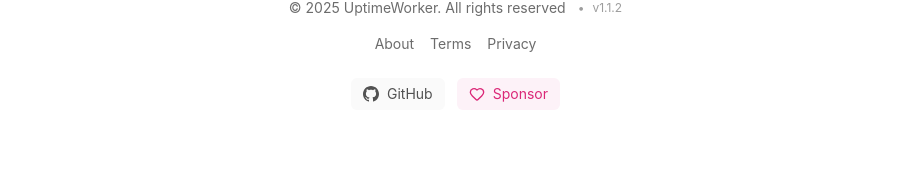
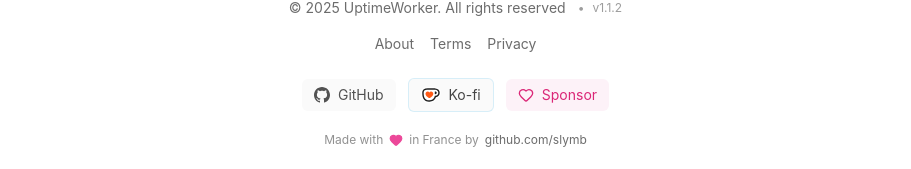
Before and after one commit to UptimeWorker/UptimeWorker, a React (Vite) app: page / in a window 1280 px wide. Shown: the part 692-861 px from the top of the page, without its empty margins (177-1088 px from the left). Before the commit the page ends 826 px from the top, so only its background shows below. Built offline with nearby package versions, Linux system fonts and the light colour scheme; no server answers.

Commit message:
feat(footer): add Ko-fi support and creator signature
- add the official Ko-fi link to branding configuration
- use the real Ko-fi icon asset in the footer
- add a clean footer Ko-fi button aligned with the existing visual style
- add a localized creator signature linking to github.com/slymb

```diff
--- a/src/components/Footer.tsx
+++ b/src/components/Footer.tsx
@@ -2,6 +2,7 @@ import { Language, getTranslations } from '../i18n/translations'
 import { branding } from '../config/branding'
 import packageJson from '../../package.json'
 import { Heart } from 'lucide-react'
+import kofiSymbol from '../assets/kofi-symbol.svg'
 
 interface FooterProps {
   language: Language
@@ -75,6 +76,23 @@ export default function Footer({ language }: FooterProps) {
                   GitHub
                 </a>
               )}
+              {branding.kofiUrl && (
+                <a
+                  href={branding.kofiUrl}
+                  className="inline-flex items-center gap-2 px-3 py-1.5 text-sm text-foreground/75 hover:text-foreground bg-muted/50 hover:bg-muted border border-sky-500/15 hover:border-sky-500/30 rounded-md transition-colors"
+                  target="_blank"
+                  rel="noopener noreferrer"
+                >
+                  <img
+                    src={kofiSymbol}
+                    alt=""
+                    className="h-4 w-auto"
+                    loading="lazy"
+                    decoding="async"
+                  />
+                  Ko-fi
+                </a>
+              )}
               {branding.donationUrl && (
                 <a
                   href={branding.donationUrl}
@@ -87,6 +105,20 @@ export default function Footer({ language }: FooterProps) {
                 </a>
               )}
             </div>
+
+            <div className="flex flex-wrap items-center justify-center gap-1.5 pt-1 text-xs text-foreground/45">
+              <span>{language === 'en' ? 'Made with' : 'Cree avec'}</span>
+              <Heart className="h-3.5 w-3.5 text-pink-500" fill="currentColor" />
+              <span>{language === 'en' ? 'in France by' : 'en France par'}</span>
+              <a
+                href="https://github.com/slymb"
+                className="text-foreground/60 hover:text-foreground/90 hover:underline"
+                target="_blank"
+                rel="noopener noreferrer"
+              >
+                github.com/slymb
+              </a>
+            </div>
           </div>
         </div>
       </div>
--- a/src/config/branding.ts
+++ b/src/config/branding.ts
@@ -35,6 +35,7 @@ export interface BrandingConfig {
   githubUrl?: string
   twitterUrl?: string
   linkedinUrl?: string
+  kofiUrl?: string
   donationUrl?: string
 
   // Footer Links
@@ -68,6 +69,7 @@ export const branding: BrandingConfig = {
 
   // Social Links
   githubUrl: 'https://github.com/uptimeworker/uptimeworker',
+  kofiUrl: 'https://ko-fi.com/slym',
   donationUrl: 'https://github.com/sponsors/slymb',
 
   // Footer Links
```
Also changed, not shown: src/assets/kofi-symbol.svg (added).
